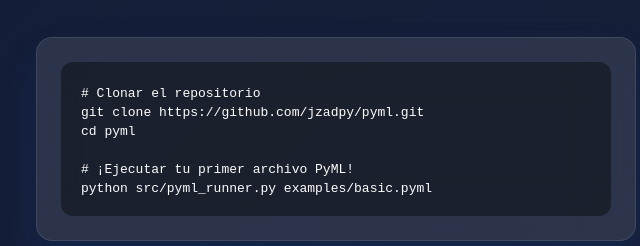
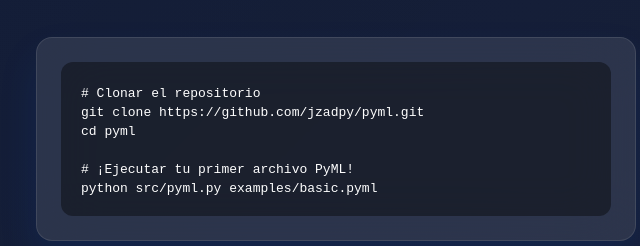
Before and after one commit to jzadpy/pymlw, a plain HTML site: page index.html in a window 1280 px wide. Shown: the part 4339-4585 px from the top of the page, 304-944 px from the left. Drawn offline with Linux system fonts and the light colour scheme.

Commit message:
Update index.html

```diff
--- a/index.html
+++ b/index.html
@@ -656,7 +656,7 @@ git clone https://github.com/jzadpy/pyml.git
 cd pyml
 
 # ¡Ejecutar tu primer archivo PyML!
-python src/pyml_runner.py examples/basic.pyml</code></pre>
+python src/pyml.py examples/basic.pyml</code></pre>
             </div>
 
             <div class="cta-buttons">
```
